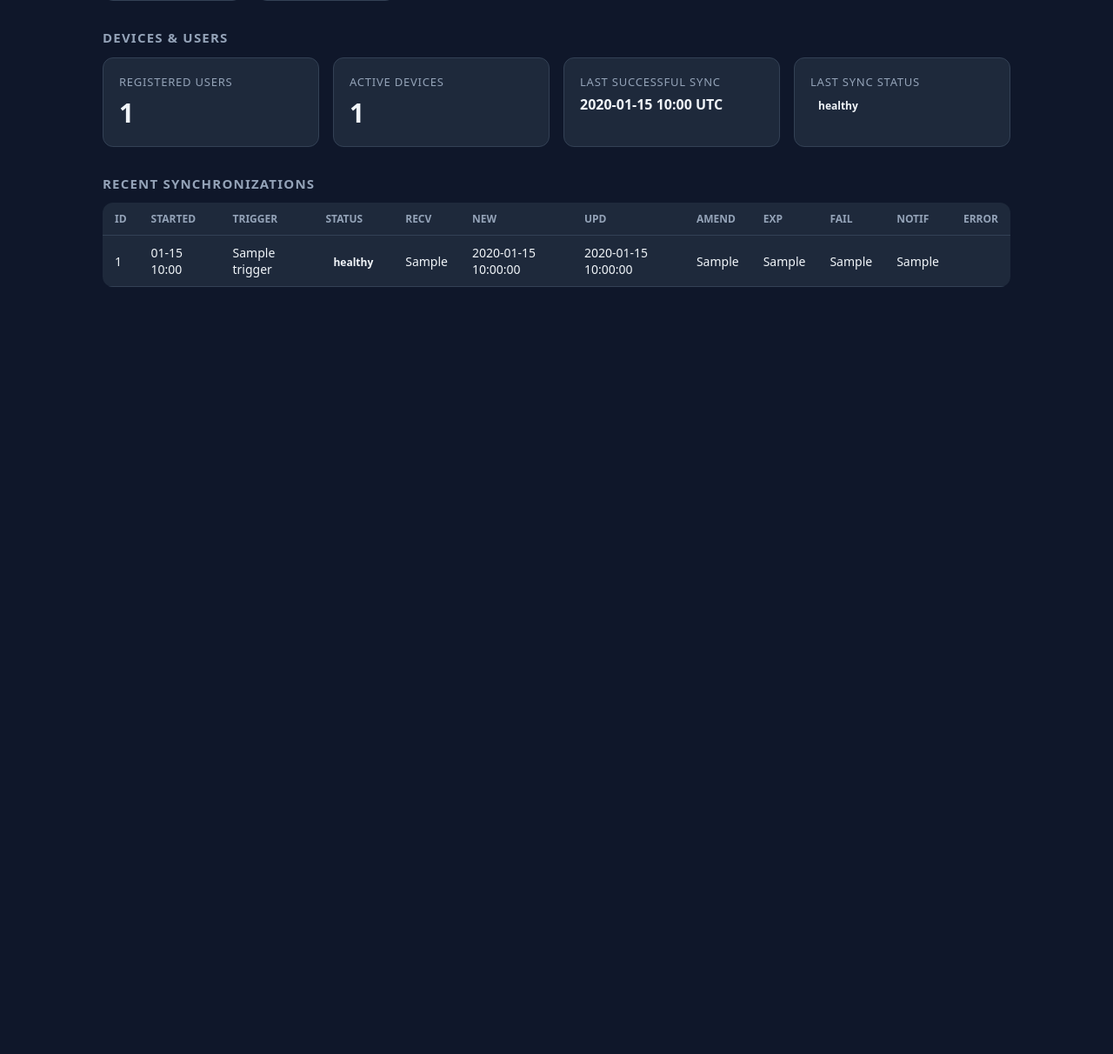
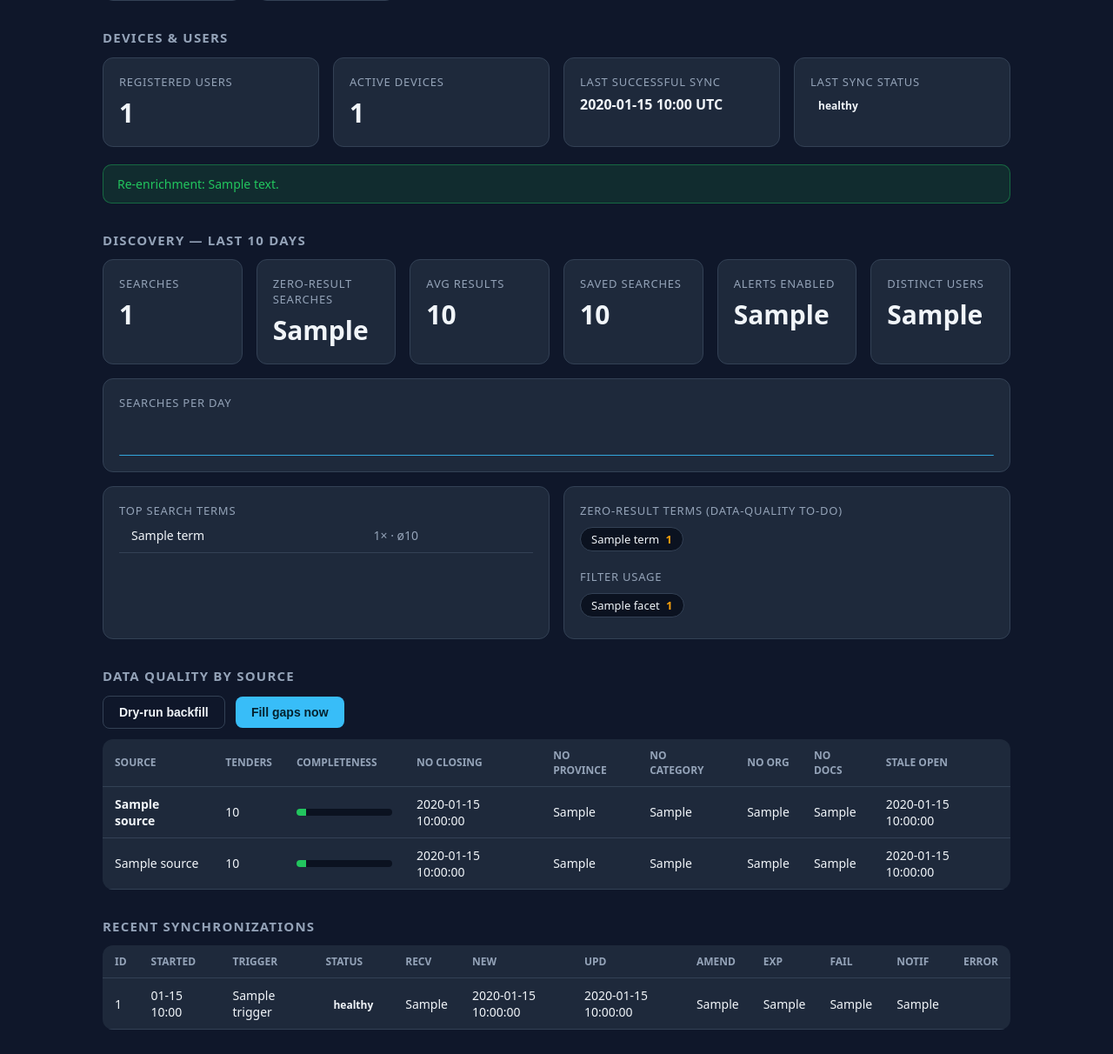
Before and after one commit to graphiczandwebdezign-hub/tenderbase, a Python web app: template app/admin/templates/dashboard.html in a window 1280 px wide. Shown: the part 511-1723 px from the top of the page at 87% size. Before the commit the page ends 841 px from the top, so only its background shows below. Run offline with Jinja, Linux system fonts and the light colour scheme; the template is opened without the code that fills it: most values are stand-ins (such as "Sample title", 1, 10 or a date in 2020).

Commit message:
Sprint 9: admin console analytics view & re-enrich action
Extends the existing cookie-authenticated web console (no new auth surface,
no JS, no build tooling — server-rendered Jinja2 over the admin API logic):
- Discovery section: 30-day search/zero-result/avg-result KPIs, daily
  searches bar chart, top terms with avg results, zero-result terms as the
  data-quality to-do list, filter-usage chips, saved-search uptake cards
- Data quality section: completeness meters + per-source missing counters
  (worst first) with Dry-run backfill / Fill gaps now buttons driving
  re-enrich via POST-redirect-GET and a result flash
- dashboard KPI cards for saved searches and 7-day search volume
- 7 new tests (102 total): login gating, wrong secret, rendered sections,
  zero-result terms + facet chips visible, dry-run leaves rows untouched /
  apply fills them, quality ordering, meter presence
- live-verified: login -> dashboard -> dry-run -> apply flow end-to-end

Co-authored-by: arena-agent <297053741+arena-agent@users.noreply.github.com>

```diff
--- a/app/admin/templates/base.html
+++ b/app/admin/templates/base.html
@@ -33,6 +33,17 @@
     button, .btn { background:var(--accent); color:#04222f; border:0; padding:10px 18px;
              border-radius:8px; font-weight:700; cursor:pointer; font-size:14px; }
     .btn-ghost { background:transparent; border:1px solid #334155; color:var(--fg); }
+    .chip { display:inline-block; background:#0b1220; border:1px solid #334155;
+            color:var(--fg); border-radius:999px; padding:4px 12px; font-size:13px;
+            margin:0 6px 6px 0; }
+    .chip b { color:var(--warn); margin-left:4px; }
+    .chip.ok b { color:var(--ok); }
+    .bars { display:flex; align-items:flex-end; gap:2px; height:44px; margin-top:8px; }
+    .bar { flex:1; background:var(--accent); border-radius:2px 2px 0 0; min-height:1px; opacity:.85; }
+    .meter { background:#0b1220; border-radius:999px; height:8px; width:110px; overflow:hidden; }
+    .meter-fill { background:var(--ok); height:100%; }
+    .flash { background:rgba(34,197,94,.12); border:1px solid rgba(34,197,94,.4);
+             color:var(--ok); border-radius:10px; padding:12px 16px; font-size:14px; }
     input[type=password] { width:100%; padding:12px; border-radius:8px; border:1px solid #334155;
              background:#0b1220; color:var(--fg); font-size:15px; }
     form.inline { display:inline; }
--- a/app/admin/templates/dashboard.html
+++ b/app/admin/templates/dashboard.html
@@ -43,6 +43,104 @@
   </div>
 </div>
 
+{% if enrich_summary %}
+<div class="flash" style="margin-top:20px;">
+  Re-enrichment: {{ enrich_summary }}
+</div>
+{% endif %}
+
+<div class="section" id="discovery">
+  <h2>Discovery &mdash; last {{ analytics.days }} days</h2>
+  <div class="grid">
+    <div class="card"><div class="k">Searches</div><div class="v">{{ analytics.total_searches }}</div></div>
+    <div class="card"><div class="k">Zero-result searches</div><div class="v">{{ analytics.zero_result_searches }}</div></div>
+    <div class="card"><div class="k">Avg results</div><div class="v">{{ analytics.avg_results if analytics.avg_results is not none else '—' }}</div></div>
+    <div class="card"><div class="k">Saved searches</div><div class="v">{{ saved.total }}</div></div>
+    <div class="card"><div class="k">Alerts enabled</div><div class="v">{{ saved.alerts_enabled }}</div></div>
+    <div class="card"><div class="k">Distinct users</div><div class="v">{{ saved.distinct_users }}</div></div>
+  </div>
+  <div class="card" style="margin-top:16px;">
+    <div class="k">Searches per day</div>
+    <div class="bars" aria-hidden="true">
+      {% for b in bars %}<div class="bar" style="height:{{ b.h }}px" title="{{ b.date }}: {{ b.count }}"></div>{% endfor %}
+    </div>
+  </div>
+  <div style="display:grid;grid-template-columns:1fr 1fr;gap:16px;margin-top:16px;">
+    <div class="card">
+      <div class="k">Top search terms</div>
+      <table style="border-radius:0;">
+        <tbody>
+        {% for t in analytics.top_terms %}
+          <tr><td>{{ t.term }}</td><td style="color:var(--muted);">{{ t.count }}&times; &middot; &oslash;{{ t.avg_results }}</td></tr>
+        {% else %}
+          <tr><td style="color:#94a3b8;">No searches recorded yet.</td></tr>
+        {% endfor %}
+        </tbody>
+      </table>
+    </div>
+    <div class="card">
+      <div class="k">Zero-result terms (data-quality to-do)</div>
+      <div style="margin-top:10px;">
+        {% for t in analytics.top_zero_result_terms %}
+          <span class="chip">{{ t.term }} <b>{{ t.count }}</b></span>
+        {% else %}
+          <span class="chip ok">None <b>&#10003;</b></span>
+        {% endfor %}
+      </div>
+      <div class="k" style="margin-top:14px;">Filter usage</div>
+      <div style="margin-top:10px;">
+        {% for facet, count in analytics.facet_usage.items() %}
+          <span class="chip">{{ facet }} <b>{{ count }}</b></span>
+        {% else %}
+          <span style="color:#94a3b8;font-size:13px;">No filters used yet.</span>
+        {% endfor %}
+      </div>
+    </div>
+  </div>
+</div>
+
+<div class="section" id="quality">
+  <h2>Data quality by source</h2>
+  <form method="post" action="/admin/re-enrich" style="margin-bottom:12px;">
+    <button type="submit" name="dry_run" value="true" class="btn btn-ghost">Dry-run backfill</button>
+    <button type="submit" name="dry_run" value="false" style="margin-left:8px;">Fill gaps now</button>
+  </form>
+  <table>
+    <thead>
+      <tr><th>Source</th><th>Tenders</th><th>Completeness</th><th>No closing</th>
+          <th>No province</th><th>No category</th><th>No org</th><th>No docs</th><th>Stale open</th></tr>
+    </thead>
+    <tbody>
+      <tr>
+        <td><b>{{ quality.overall.source }}</b></td>
+        <td>{{ quality.overall.total }}</td>
+        <td><div class="meter"><div class="meter-fill" style="width:{{ (quality.overall.completeness * 100)|round }}%;"></div></div></td>
+        <td>{{ quality.overall.missing_closing_date }}</td>
+        <td>{{ quality.overall.missing_province }}</td>
+        <td>{{ quality.overall.missing_category }}</td>
+        <td>{{ quality.overall.missing_organisation }}</td>
+        <td>{{ quality.overall.without_documents }}</td>
+        <td>{{ quality.overall.open_past_deadline }}</td>
+      </tr>
+      {% for s in quality.sources %}
+      <tr>
+        <td>{{ s.source }}</td>
+        <td>{{ s.total }}</td>
+        <td><div class="meter"><div class="meter-fill" style="width:{{ (s.completeness * 100)|round }}%;"></div></div></td>
+        <td>{{ s.missing_closing_date }}</td>
+        <td>{{ s.missing_province }}</td>
+        <td>{{ s.missing_category }}</td>
+        <td>{{ s.missing_organisation }}</td>
+        <td>{{ s.without_documents }}</td>
+        <td>{{ s.open_past_deadline }}</td>
+      </tr>
+      {% else %}
+      <tr><td colspan="9" style="color:#94a3b8;">No tenders ingested yet.</td></tr>
+      {% endfor %}
+    </tbody>
+  </table>
+</div>
+
 <div class="section">
   <h2>Recent synchronizations</h2>
   <table>
```
Also changed, not shown: app/admin/dashboard.py (+51 -2 lines), tests/test_admin_console.py (added, +131 -0 lines), README.md.
